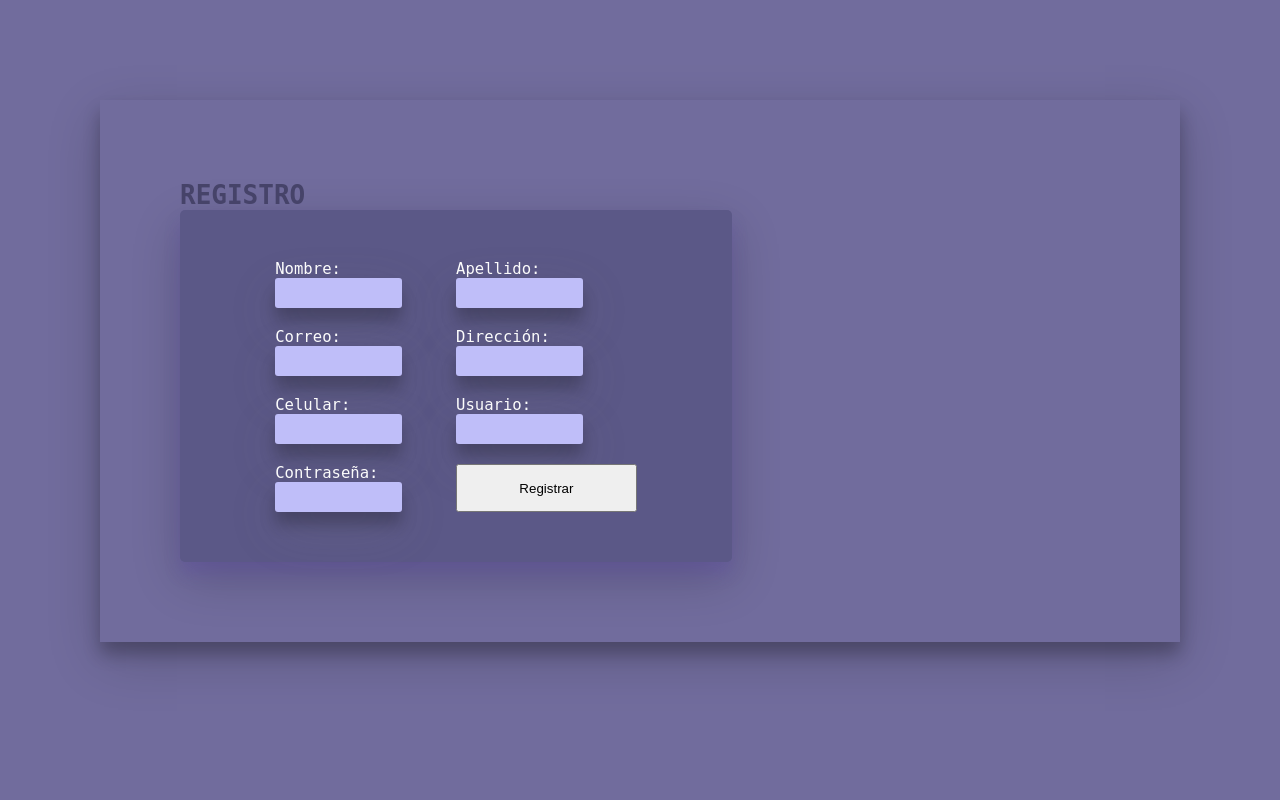
After one commit to TYudy/entorno-virtual, a Flask app: template app/templates/Editar.html in a window 1280 px wide. The commit adds this page. Run offline with Flask 3, Linux system fonts and the light colour scheme; the template is opened without the code that fills it, so the values that code supplies are empty.

Commit message:
creacion editar

```diff
--- a/app/app.py
+++ b/app/app.py
@@ -1,4 +1,4 @@
-from flask import Flask , render_template,request,redirect,url_for
+from flask import Flask , flash, render_template,request,redirect,url_for
 import mysql.connector
 #Instancia
 app = Flask (__name__)
@@ -13,10 +13,14 @@ db = mysql.connector.connect(
 cursor = db.cursor()
 #Para ejecutar
 @app.route('/')
-def index():
-    return render_template('index.html')
 
 
+
+def lista():
+    cursor = db.cursor()
+    cursor.execute('SELECT * FROM persona')
+    usuario = cursor.fetchall()
+    return render_template('index.html', persona = usuario)
 
 @app.route('/registrar', methods=['GET','POST'])
 def registrar_usuario():
@@ -28,19 +32,33 @@ def registrar_usuario():
         Telefono = request.form.get('p_Telefono')
         Usuario= request.form.get('p_Usuario')
         Contrasena = request.form.get('p_Contrasena')
+
  #insertar datos a la tabla persona
 
         cursor.execute("INSERT INTO persona(P_Nombre, p_Apellido, p_Email, p_Direccion, p_Telefono, p_Usuario, p_Contraseña)VALUES(%s,%s,%s,%s,%s,%s,%s)",(Nombres, Apellidos, Email, Direccion, Telefono, Usuario, Contrasena))
         db.commit()
+        flash('usuario creado correctamente','Sucess')
+        return redirect(url_for('registrar_usuario'))
 
-        return redirect(url_for('registrar_usuario'))
-        return render_template
     return render_template("Registrar.html")
 
+@app.route('/editar', methods=['PUT','POST'])
+def registrar_usuario():
+    if request.method == 'PUT':
+        Nombres = request.form.put('p_Nombre')
+        Apellidos = request.form.put('p_Apellido')
+        Email = request.form.put('p_Email')
+        Direccion = request.form.put('p_Direccion')
+        Telefono = request.form.put('p_Telefono')
+        Usuario= request.form.put('p_Usuario')
 
+
+ #insertar datos a la tabla persona
+
+        cursor.execute("update persona (P_Nombre, p_Apellido, p_Email, p_Direccion, p_Telefono, p_Usuario, p_Contraseña)VALUES(%s,%s,%s,%s,%s,%s,%s)",(Nombres, Apellidos, Email, Direccion, Telefono, Usuario, Contrasena))
 
 
 if __name__ == '__main__':
-    app.add_url_rule('/', view_func=index)
+    app.add_url_rule('/', view_func=lista)
     app.run(debug = True, port=5000)
 #Rutas
--- /dev/null
+++ b/app/templates/Editar.html
@@ -0,0 +1,51 @@
+<!DOCTYPE html>
+<html lang="en">
+<head>
+    <meta charset="UTF-8">
+    <meta name="viewport" content="width=device-width, initial-scale=1.0">
+    <title>Registrar</title>
+    <link rel="stylesheet" type="text/css" href="{{url_for('static',filename='css/style.css')}}">
+</head>
+<body>
+    <div class="container">
+        <div class="text"><h1>REGISTRO</h1></div>
+
+        <form  method ='POST' action="/registrar">
+
+            <div class="datos">
+                <label for="name">Nombre:</label>
+                <input type="text" id="nombre" name="p_Nombre" />
+            </div>
+            <div class="datos">
+            <label for="apellido">Apellido:</label>
+            <input type="apellido" id="apellido" name="p_Apellido" />
+            </div>
+            <div class="datos">
+                <label for="email">Correo:</label>
+                <input type="email" id="email" name="p_Email"  required/>
+                </div>
+            <div class="datos">
+                <label for="name">Dirección:</label>
+                <input type="text" id="name" name="p_Direccion" />
+                </div>
+            <div class="datos">
+            <label for="celular">Celular:</label>
+            <input type="tel" id="tel" name="p_Telefono" />
+            </div>
+
+
+
+            <div class="datos">
+            <label for="usuario">Usuario:</label>
+            <input type="text" id="Usuario" name="p_Usuario" required />
+            </div>
+            <div class="datos">
+            <label for="name">Contraseña:</label>
+            <input type="password" id="contraseña" name="p_Contrasena" required/>
+            </div>
+
+            <button type="submit">Registrar</button>
+        </form>
+
+    </div>
+</html>
```
Also changed, not shown: app/static/css/style.css (+41 -0 lines), app/templates/index.html (+39 -3 lines).
